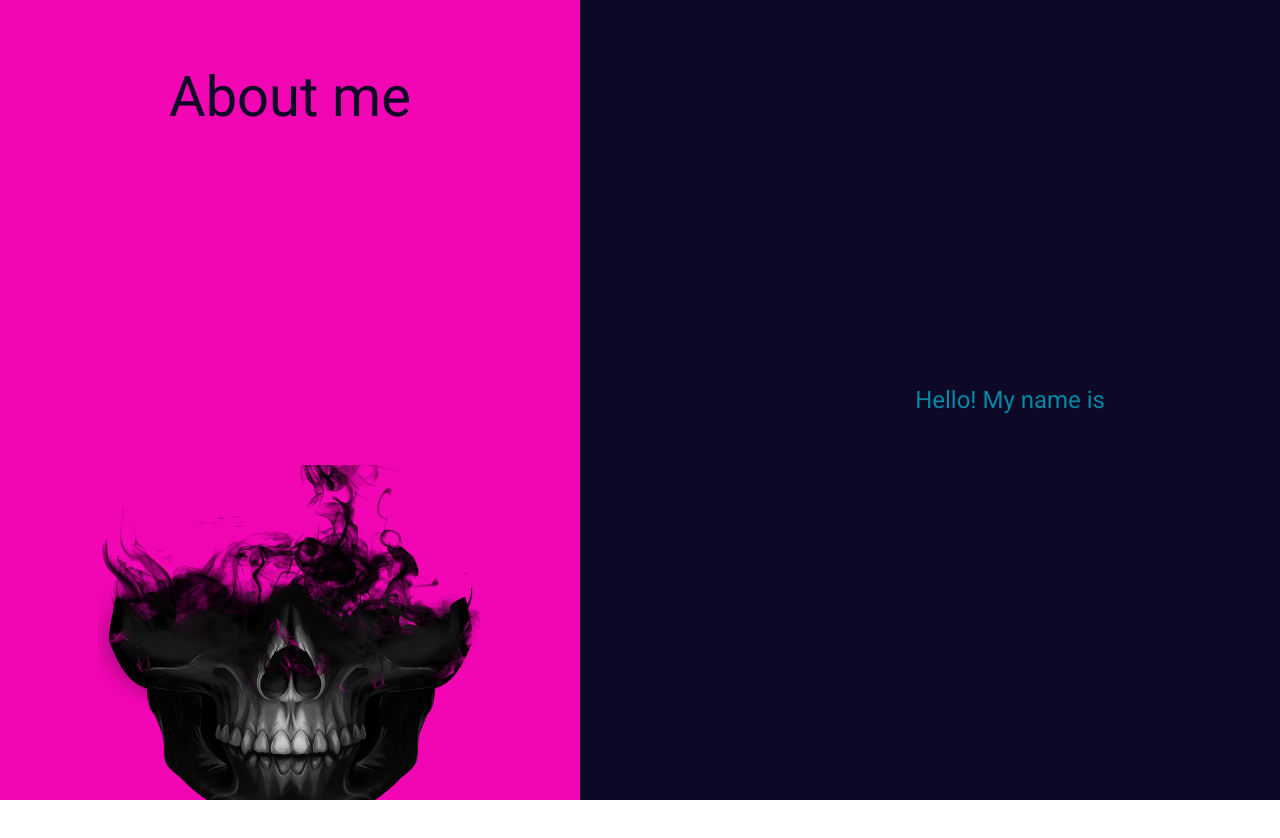
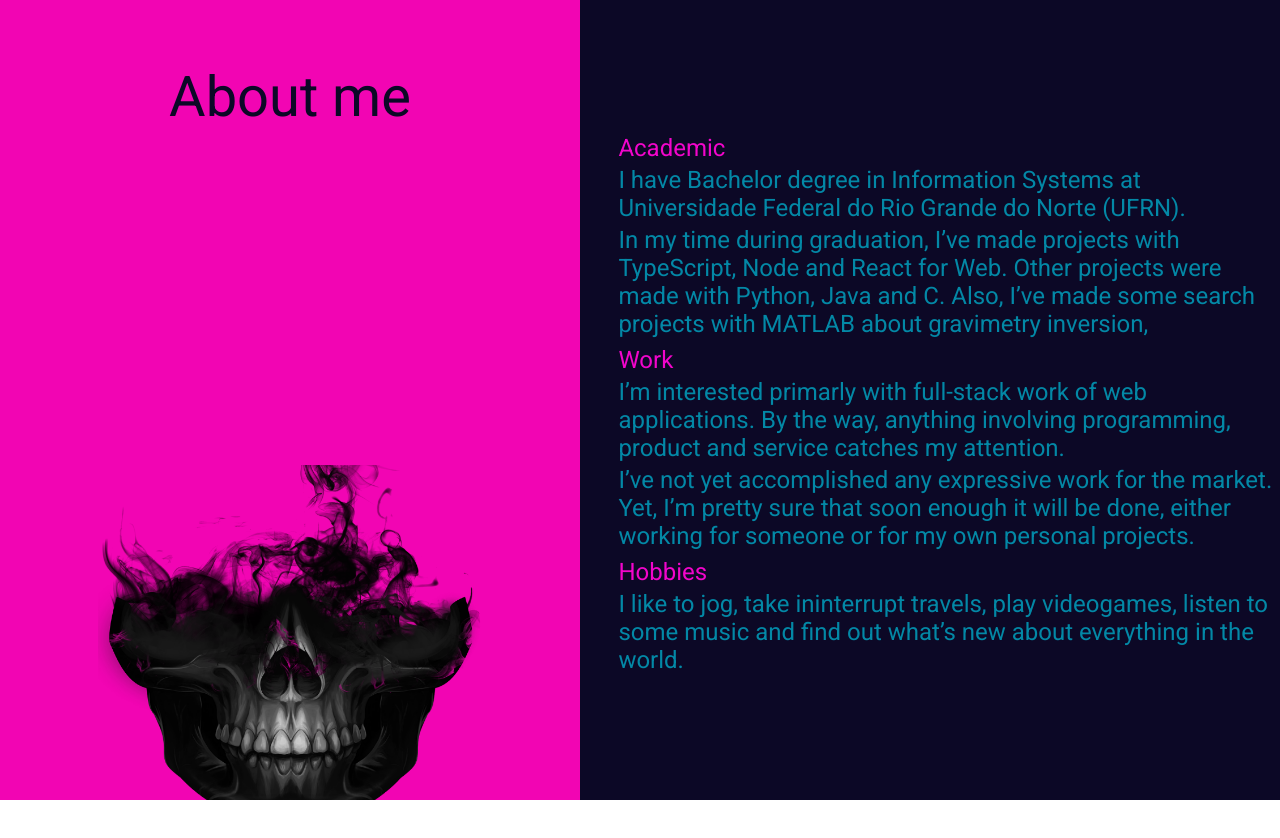
Before and after one commit to kaelsilva/kaelsilva.github.io, a React (Create React App) app: page / in a window 1280 px wide. Shown: the part 800-1638 px from the top of the page. Built offline with nearby package versions, Linux system fonts and the light colour scheme; the HTML template or start-up script is replaced by a standard one.

Commit message:
feat: add about me content

```diff
--- a/src/pages/home/index.tsx
+++ b/src/pages/home/index.tsx
@@ -26,6 +26,8 @@ import {
   ItemIcon,
   DisplayContainer,
   Title,
+  UnorderedList,
+  ListItem,
 } from './styles';
 
 const Home: React.FC = () => {
@@ -97,7 +99,40 @@ const Home: React.FC = () => {
           <Background />
         </DisplayContainer>
         <Content>
-          <Greetings>Hello! My name is</Greetings>
+          <UnorderedList>
+            Academic
+            <ListItem>
+              I have Bachelor degree in Information Systems at Universidade
+              Federal do Rio Grande do Norte (UFRN).
+            </ListItem>
+            <ListItem>
+              In my time during graduation, I’ve made projects with TypeScript,
+              Node and React for Web. Other projects were made with Python, Java
+              and C. Also, I’ve made some search projects with MATLAB about
+              gravimetry inversion,
+            </ListItem>
+          </UnorderedList>
+          <UnorderedList>
+            Work
+            <ListItem>
+              I’m interested primarly with full-stack work of web applications.
+              By the way, anything involving programming, product and service
+              catches my attention.
+            </ListItem>
+            <ListItem>
+              I’ve not yet accomplished any expressive work for the market. Yet,
+              I’m pretty sure that soon enough it will be done, either working
+              for someone or for my own personal projects.
+            </ListItem>
+          </UnorderedList>
+          <UnorderedList>
+            Hobbies
+            <ListItem>
+              I like to jog, take ininterrupt travels, play videogames, listen
+              to some music and find out what’s new about everything in the
+              world.
+            </ListItem>
+          </UnorderedList>
         </Content>
       </Container>
 
--- a/src/pages/home/styles.ts
+++ b/src/pages/home/styles.ts
@@ -7,6 +7,23 @@ import AppearFromLeft from '../../components/animations/AppearFromLeft';
 interface Menu {
   menuClicked: boolean;
 }
+
+export const UnorderedList = styled.section`
+  margin: 1vh 0 0 3vw;
+  padding: 0;
+  color: #f205cb;
+  list-style: none;
+  font-family: 'Roboto', sans-serif;
+  font-size: 24px;
+`;
+
+export const ListItem = styled.p`
+  margin: 0.5vh 0 0 0;
+  padding: 0;
+  color: #0388a6;
+  font-family: 'Roboto', sans-serif;
+  font-size: 24px;
+`;
 
 export const DisplayContainer = styled.div`
   height: 100vh;
```
